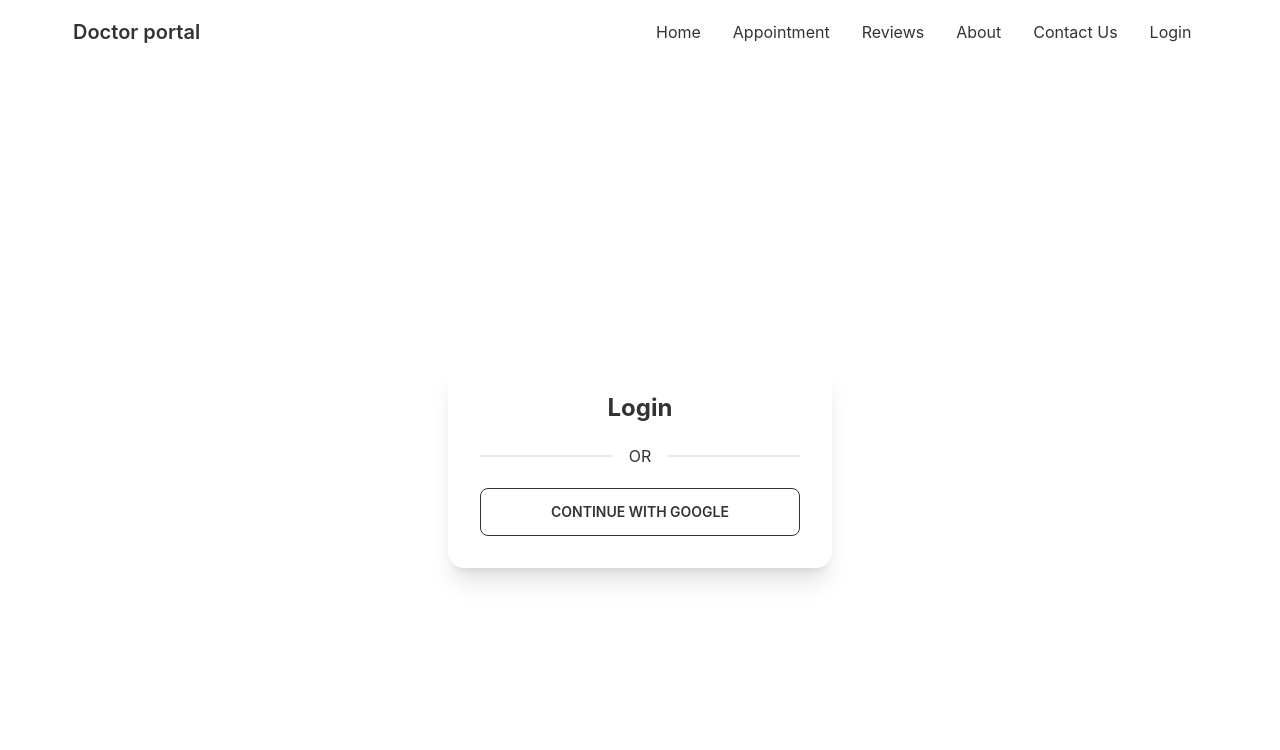
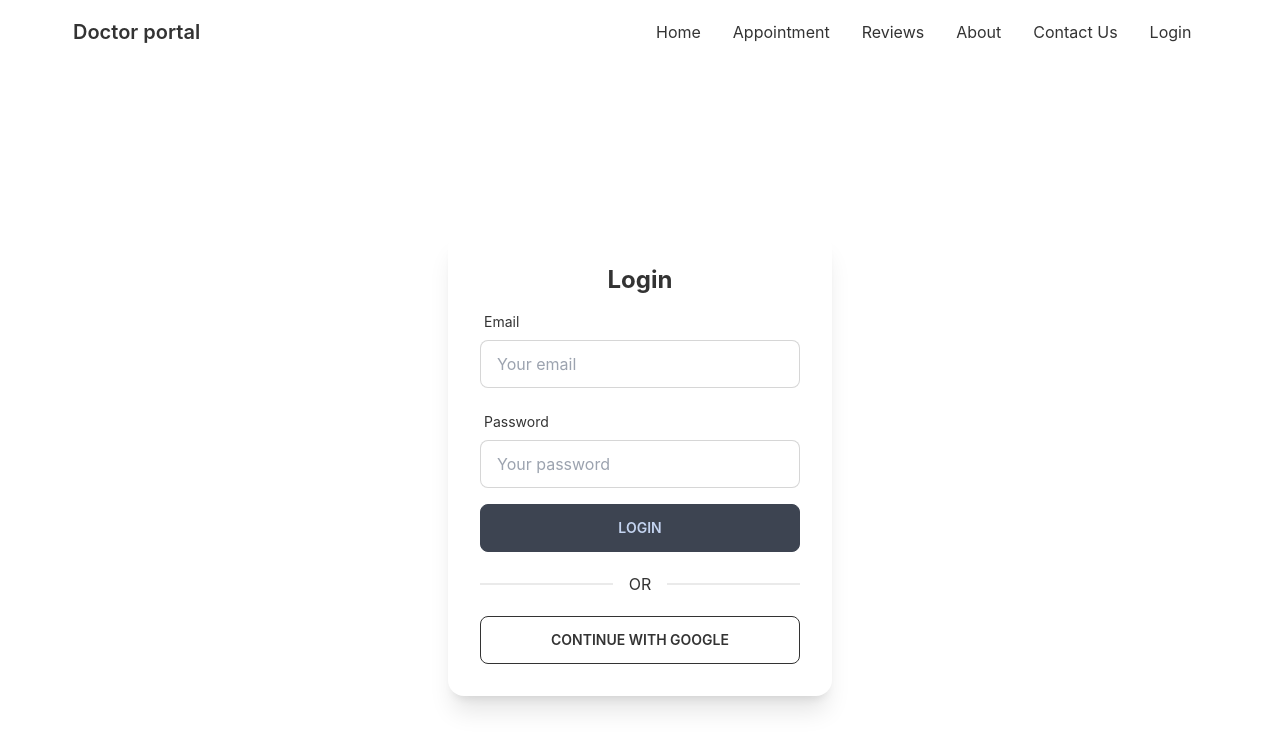
Before and after one commit to tanianasrin1/doctors-portal, a React (Create React App) app: page /login in a window 1280 px wide. Shown: the top 750 px of the page. Built offline with nearby package versions, Linux system fonts and the light colour scheme; no server answers.

Commit message:
login with google

```diff
--- a/package.json
+++ b/package.json
@@ -13,6 +13,7 @@
     "react-day-picker": "^8.0.4",
     "react-dom": "^18.1.0",
     "react-firebase-hooks": "^5.0.3",
+    "react-hook-form": "^7.31.1",
     "react-router-dom": "^6.3.0",
     "react-scripts": "5.0.1",
     "web-vitals": "^2.1.4"
--- a/src/Pages/Login/Login.js
+++ b/src/Pages/Login/Login.js
@@ -1,23 +1,110 @@
 import React from "react";
-import { useSignInWithGoogle } from 'react-firebase-hooks/auth';
+import { useSignInWithEmailAndPassword, useSignInWithGoogle } from "react-firebase-hooks/auth";
 import auth from "../../firebase.init";
+import { useForm } from "react-hook-form";
+import Loading from "../Shared/Loading";
 
 const Login = () => {
-    const [signInWithGoogle, user, loading, error] = useSignInWithGoogle(auth);
-    if(user){
-        console.log(user)
-    }
+  const [signInWithGoogle, gUser, gLoading, gError] = useSignInWithGoogle(auth);
+  const {
+    register,
+    formState: { errors },
+    handleSubmit,
+  } = useForm();
+
+  const [
+    signInWithEmailAndPassword,
+    user,
+    loading,
+    error,
+  ] = useSignInWithEmailAndPassword(auth);
+
+
+ let signInError;
+
+  if(loading || gLoading){
+      return <Loading></Loading>
+
+  }
+  if(error || gError ){
+      signInError= <p className="text-red-500">{error?.message || gError?.message}</p>
+  }
+  if (gUser) {
+    console.log(gUser);
+  }
+  const onSubmit = (data) => {
+    console.log(data);
+    signInWithEmailAndPassword(data.email, data.password);
+  };
   return (
     <div className="flex h-screen justify-center items-center">
       <div class="card w-96 bg-base-100 shadow-xl">
         <div class="card-body">
           <h2 class="text-center font-bold text-2xl">Login</h2>
+
+          <form onSubmit={handleSubmit(onSubmit)}>
+            <div class="form-control w-full max-w-xs">
+              <label class="label">
+                <span class="label-text">Email</span>
+
+              </label>
+              <input
+                type="email"
+                placeholder="Your email"
+                class="input input-bordered w-full max-w-xs"
+                {...register("email", {
+                    required: {
+                        value: true,
+                        message: 'Email is Required'
+
+                    },
+                    pattern: {
+                      value: /[a-z0-9]+@[a-z]+\.[a-z]{2,3}/,
+                      message: 'Provide a valid Email'
+                    }
+                  })}
+              />
+              <label class="label">
+                  {errors.email?.type === 'required' && <span class="label-text-alt text-red-500">{errors.email.message}</span>}
+                  {errors.email?.type === 'pattern' && <span class="label-text-alt text-red-500">{errors.email.message}</span>}
+              </label>
+            </div>
+            <div class="form-control w-full max-w-xs">
+              <label class="label">
+                <span class="label-text">Password</span>
+
+              </label>
+              <input
+                type="password"
+                placeholder="Your password"
+                class="input input-bordered w-full max-w-xs"
+                {...register("password", {
+                    required: {
+                        value: true,
+                        message: 'Password is Required'
+
+                    },
+                    pattern: {
+                      value: 6,
+                      message: 'Must be 6 characters or longer '
+                    }
+                  })}
+              />
+              <label class="label">
+                  {errors.password?.type === 'required' && <span class="label-text-alt text-red-500">{errors.password.message}</span>}
+                  {errors.password?.type === 'minLength' && <span class="label-text-alt text-red-500">{errors.password.message}</span>}
+              </label>
+            </div>
+
+
+            {signInError}
+            <input className="btn w-full max-w-xs" type="submit"  value="Login"/>
+          </form>
+
           <div class="divider">OR</div>
-          <button
-          onClick={() => signInWithGoogle()}
-          class="btn btn-outline"
-          >Continue with Google</button>
-
+          <button onClick={() => signInWithGoogle()} class="btn btn-outline">
+            Continue with Google
+          </button>
         </div>
       </div>
     </div>
--- /dev/null
+++ b/src/Pages/Shared/Loading.js
@@ -0,0 +1,11 @@
+import React from 'react';
+
+const Loading = () => {
+    return (
+        <div className='flex justify-center items-center'>
+            <div className='w-6 h-16 border-b-2 border-gray-900 rounded-full animate-spin'></div>
+        </div>
+    );
+};
+
+export default Loading;
```
Also changed, not shown: 1 other file (tests, documents, lock files or other folders).
